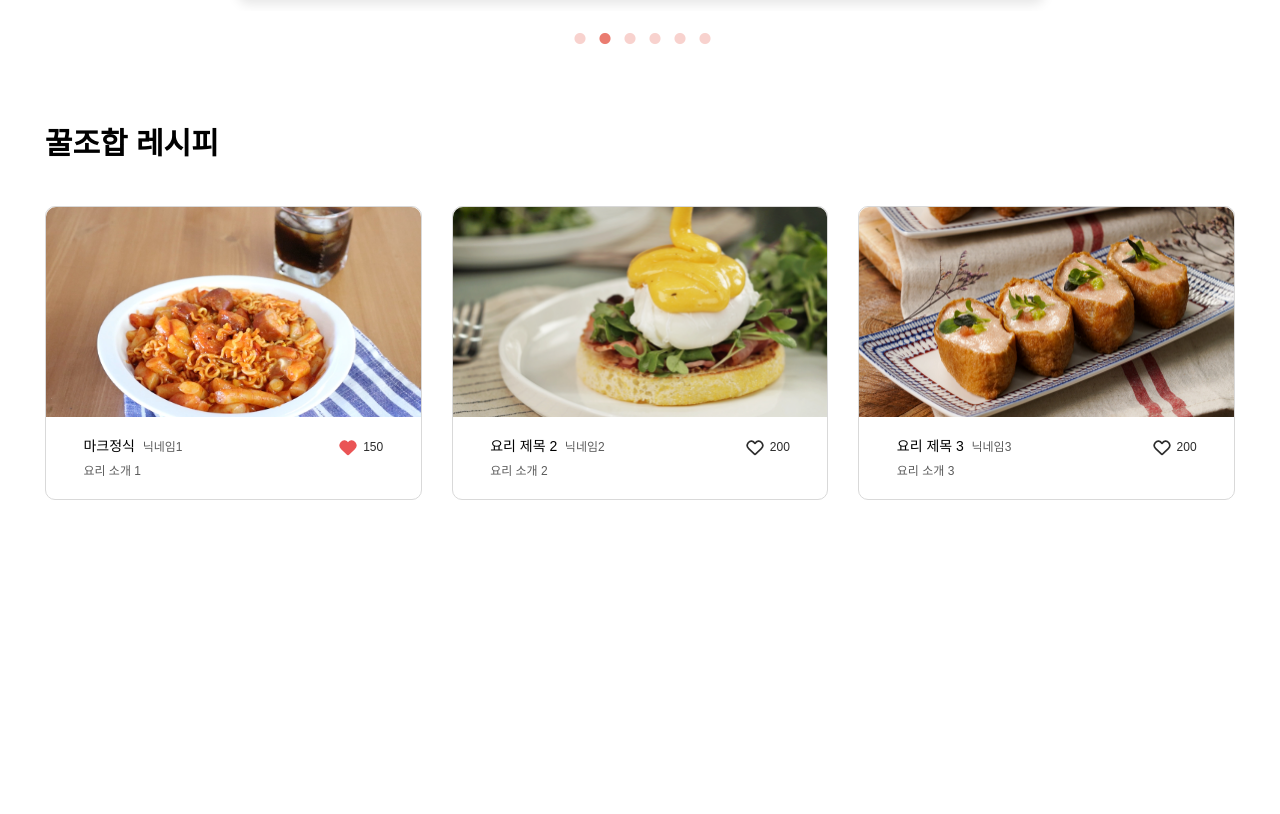
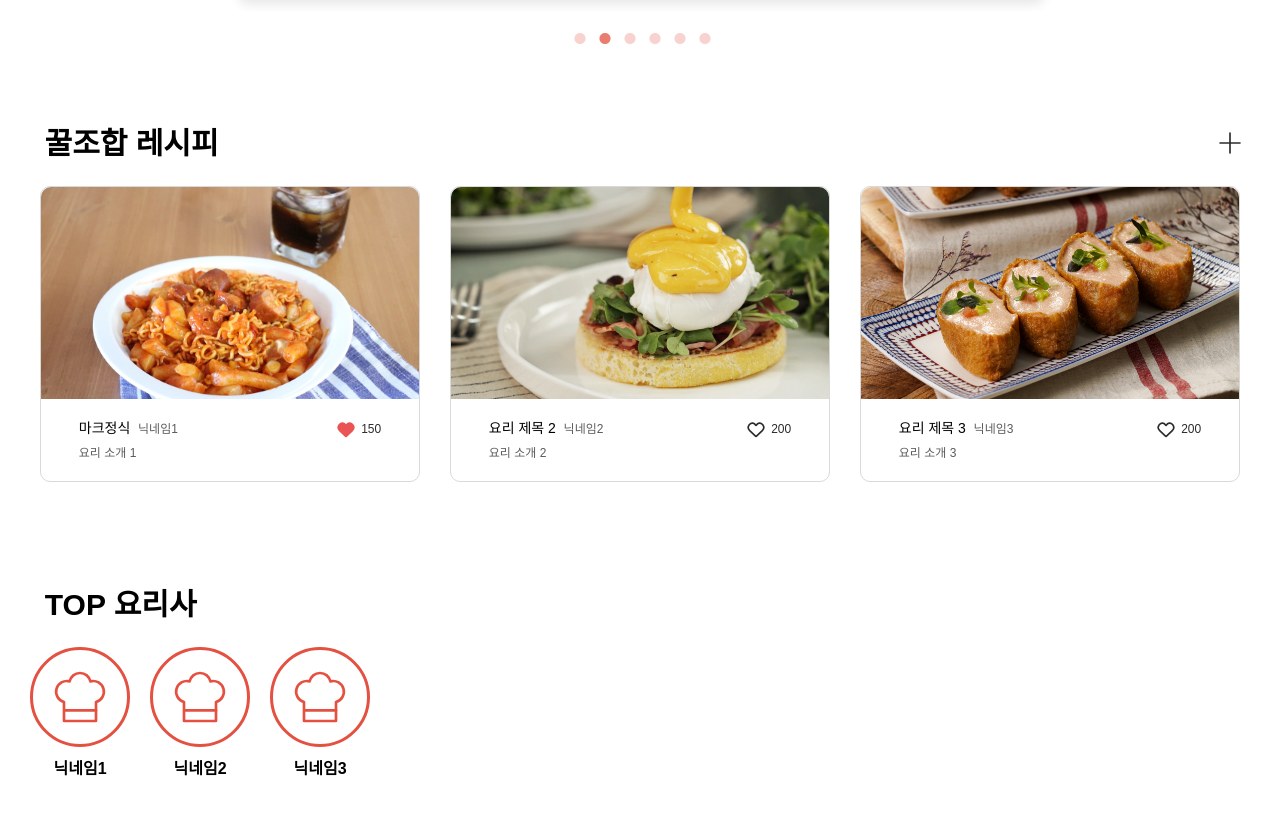
Before and after one commit to Foodlier/zb-foodlier, a React (Vite) app in the folder frontend/: page /main in a window 1280 px wide. Shown: the part 624-1438 px from the top of the page. Before the commit the page ends 1144 px from the top, so only its background shows below. Built offline with nearby package versions, Linux system fonts and the light colour scheme; a web font is replaced by a local one.

Commit message:
메인페이지  TOP 요리사 UI 구현

```diff
--- /dev/null
+++ b/frontend/src/components/chef/ChefData.ts
@@ -0,0 +1,25 @@
+export interface Chef {
+  chefId: string | number
+  nickname: string
+  imagePath: string
+}
+
+const chefData: Chef[] = [
+  {
+    chefId: 1,
+    nickname: '닉네임1',
+    imagePath: '/src/assets/chef.svg',
+  },
+  {
+    chefId: 2,
+    nickname: '닉네임2',
+    imagePath: '/src/assets/chef.svg',
+  },
+  {
+    chefId: 3,
+    nickname: '닉네임3',
+    imagePath: '/src/assets/chef.svg',
+  },
+]
+
+export default chefData
--- /dev/null
+++ b/frontend/src/components/chef/ChefItem.tsx
@@ -0,0 +1,26 @@
+import React, { useState } from 'react'
+import * as S from '../../styles/chef/ChefItem.styled'
+import { palette } from '../../constants/Styles'
+import styled from 'styled-components'
+
+interface ChefItemProps {
+  chefId: string | number
+  nickname: string
+  imagePath: string
+}
+
+const ChefItem: React.FC<ChefItemProps> = ({
+  chefId,
+  imagePath,
+  nickname,
+}) => {
+
+  return (
+    <S.Container>
+      <S.Image src={imagePath} />
+      <S.Nickname>{nickname}</S.Nickname>
+    </S.Container>
+  )
+}
+
+export default ChefItem
--- a/frontend/src/components/search/MoSearch.tsx
+++ b/frontend/src/components/search/MoSearch.tsx
@@ -1,5 +1,6 @@
 import React from 'react'
 import styled from 'styled-components'
+import * as S from '../../styles/search/MoSearch.styled'
 import SearchBar from './SearchBar'
 import useIcon from '../../hooks/useIcon'
 import { breakpoints, palette } from '../../constants/Styles'
@@ -7,53 +8,6 @@ import { breakpoints, palette } from '../../constants/Styles'
 interface MoSearchProps {
   setIsMoSearchOpen: (isOpen: boolean) => void
 }
-
-const MoSearchContainer = styled.div`
-  position: fixed;
-  display: flex;
-  flex-direction: column;
-  top: 0;
-  right: 0;
-  bottom: 0;
-  left: 0;
-  width: 100%;
-  height: 100%;
-  background-color: ${palette.white};
-  z-index: 100;
-  overflow-y: scroll;
-
-  ${breakpoints.large} {
-    display: none;
-  }
-`
-
-const SearchHeader = styled.section`
-  display: flex;
-  width: 100%;
-  height: 6rem;
-  box-shadow: 0.1rem 0.5rem 1.1rem ${palette.shadow};
-  margin-bottom: 5rem;
-`
-
-const CloseButton = styled.button`
-  padding: 0rem 2rem;
-  border: none;
-  cursor: pointer;
-`
-
-const SearchHeaderTxt = styled.div`
-  display: flex;
-  position: relative;
-  left: 50%;
-  transform: translate(-25%);
-  width: 100%;
-  align-items: center;
-  font-size: 2rem;
-
-  & > p {
-    font-weight: 600;
-  }
-`
 
 const MoSearch: React.FC<MoSearchProps> = ({ setIsMoSearchOpen }) => {
   const { IcPrevLight } = useIcon()
@@ -67,17 +21,17 @@ const MoSearch: React.FC<MoSearchProps> = ({ setIsMoSearchOpen }) => {
   }
 
   return (
-    <MoSearchContainer>
-      <SearchHeader>
-        <CloseButton type="button" onClick={closeMoSearch}>
+    <S.MoSearchContainer>
+      <S.SearchHeader>
+        <S.CloseButton type="button" onClick={closeMoSearch}>
           <IcPrevLight size={5} color={palette.textPrimary} />
-        </CloseButton>
-        <SearchHeaderTxt>
+        </S.CloseButton>
+        <S.SearchHeaderTxt>
           <p>검색</p>
-        </SearchHeaderTxt>
-      </SearchHeader>
+        </S.SearchHeaderTxt>
+      </S.SearchHeader>
       <SearchBar onSearch={handleSearch} />
-    </MoSearchContainer>
+    </S.MoSearchContainer>
   )
 }
 
--- a/frontend/src/components/search/SearchBar.tsx
+++ b/frontend/src/components/search/SearchBar.tsx
@@ -1,42 +1,12 @@
 import React, { useState } from 'react'
 import styled from 'styled-components'
 import useIcon from '../../hooks/useIcon'
-import { breakpoints, palette } from '../../constants/Styles'
+import * as S from '../../styles/search/SearchBar.styled'
+import { palette } from '../../constants/Styles'
 
 interface SearchBarProps {
   onSearch: (query: string) => void
 }
-
-const SearchForm = styled.form`
-  position: relative;
-  display: flex;
-  align-items: center;
-  padding: 0 5%;
-  margin: 1rem 2rem 0 2rem;
-
-  ${breakpoints.large} {
-    margin: 3rem 0 6rem;
-    padding: 2.6%;
-    border-radius: 1rem;
-  }
-`
-
-const SearchInput = styled.input`
-  position: absolute;
-  left: 0;
-  width: 100%;
-  flex: 1;
-  outline: 0;
-  border: 0.1rem solid ${palette.divider};
-  border-radius: 1rem;
-  padding: 1.8rem 2rem;
-  box-shadow: 0.1rem 0.5rem 1.1rem ${palette.shadow};
-`
-
-const SearchButton = styled.button`
-  position: absolute;
-  right: 2rem;
-`
 
 const SearchBar: React.FC<SearchBarProps> = ({ onSearch }) => {
   const { IcSearch } = useIcon()
@@ -48,17 +18,17 @@ const SearchBar: React.FC<SearchBarProps> = ({ onSearch }) => {
   }
 
   return (
-    <SearchForm onSubmit={handleSubmit}>
-      <SearchInput
+    <S.SearchForm onSubmit={handleSubmit}>
+      <S.SearchInput
         type="text"
         placeholder="Search"
         value={text}
         onChange={e => setText(e.target.value)}
       />
-      <SearchButton type="submit">
+      <S.SearchButton type="submit">
         <IcSearch size={3} color={palette.textPrimary} />
-      </SearchButton>
-    </SearchForm>
+      </S.SearchButton>
+    </S.SearchForm>
   )
 }
 
--- a/frontend/src/pages/MainPage.tsx
+++ b/frontend/src/pages/MainPage.tsx
@@ -1,77 +1,47 @@
 import React from 'react'
 import styled from 'styled-components'
+import * as S from '../styles/MainPage.styled'
 import SlickSlider from '../components/slider/Slider'
 import { slides } from '../components/slider/Slide'
-import { breakpoints } from '../constants/Styles'
+import { palette } from '../constants/Styles'
+import useIcon from '../hooks/useIcon'
+import Header from '../components/Header'
 import WebSearch from '../components/search/WebSearch'
 import RecipeItem from '../components/recipe/RecipeItem'
 import RecipeData from '../components/recipe/RecipeData'
-import Header from '../components/Header'
+import ChefItem from '../components/chef/ChefItem'
+import ChefData from '../components/chef/ChefData'
 
-const SlickContainer = styled.section`
-  margin-top: 3rem;
-`
-
-const Tit = styled.h1`
-  font-size: 2.5rem;
-  font-weight: 800;
-  padding: 0 2%;
-
-  ${breakpoints.large} {
-    font-size: 3rem;
-  }
-`
-
-const WebSearchWrapper = styled.div`
-  display: none;
-
-  ${breakpoints.large} {
-    display: block;
-  }
-`
-
-const WebSearchContainer = styled.div`
-  padding: 0 5%;
-`
-
-const RecipeContainer = styled.section``
-const RecipeTit = styled.section``
-const RecipeList = styled.section`
-  flex-direction: column;
-  display: flex;
-  padding: 0 1rem;
-  margin-top: 2rem;
-
-  ${breakpoints.large} {
-    flex-direction: row;
-  }
-`
 
 const MainPage = () => {
+  const { IcAddLight } = useIcon()
+
   const handleSearch = (query: string) => {
     console.log(`WebSearch에서 검색: ${query}`)
   }
+
   return (
     <>
       {/* 헤더 */}
       <Header />
       {/* 검색 */}
-      <WebSearchWrapper>
-        <WebSearchContainer>
+      <S.WebSearchWrapper>
+        <S.WebSearchContainer>
           <WebSearch onSearch={handleSearch} />
-        </WebSearchContainer>
-      </WebSearchWrapper>
+        </S.WebSearchContainer>
+      </S.WebSearchWrapper>
       {/* 배너 */}
-      <SlickContainer>
-        <Tit>오늘 이 요리 어때요?</Tit>
+      <S.SlickContainer>
+        <S.Tit>오늘 이 요리 어때요?</S.Tit>
         <SlickSlider slides={slides} />
-      </SlickContainer>
+      </S.SlickContainer>
       {/* 레시피 */}
-      <RecipeContainer>
-        <RecipeTit>
-          <Tit>꿀조합 레시피</Tit>
-        </RecipeTit>
-        <RecipeList>
+      <S.RecipeContainer>
+        <S.RecipeTit>
+          <S.Tit>꿀조합 레시피</S.Tit>
+          <IcAddLight size={4} color={palette.textPrimary} />
+        </S.RecipeTit>
+        <S.RecipeList>
           {RecipeData.map(data => (
             <RecipeItem
               key={`recipe-${data.recipeId}`}
@@ -84,8 +54,24 @@ const MainPage = () => {
               isLike={data.isLike}
             />
           ))}
-        </RecipeList>
-      </RecipeContainer>
+        </S.RecipeList>
+      </S.RecipeContainer>
+      {/* TOP 요리사 */}
+      <S.ChefContainer>
+        <S.ChefTit>
+          <S.Tit>TOP 요리사</S.Tit>
+        </S.ChefTit>
+        <S.ChefList>
+        {ChefData.map(data => (
+            <ChefItem
+              key={`chef-${data.chefId}`}
+              chefId={data.chefId}
+              nickname={data.nickname}
+              imagePath={data.imagePath}
+            />
+          ))}
+        </S.ChefList>
+      </S.ChefContainer>
     </>
   )
 }
--- /dev/null
+++ b/frontend/src/styles/MainPage.styled.ts
@@ -0,0 +1,61 @@
+import styled from 'styled-components'
+import { breakpoints } from '../constants/Styles'
+
+export const SlickContainer = styled.section`
+  margin-top: 3rem;
+`
+
+export const Tit = styled.h1`
+  font-size: 2.5rem;
+  font-weight: 800;
+  padding: 0 2%;
+
+  ${breakpoints.large} {
+    font-size: 3rem;
+  }
+`
+
+export const WebSearchWrapper = styled.div`
+  display: none;
+
+  ${breakpoints.large} {
+    display: block;
+  }
+`
+
+export const WebSearchContainer = styled.div`
+  padding: 0 5%;
+`
+
+export const RecipeContainer = styled.section`
+  margin-bottom: 5rem;
+
+  ${breakpoints.large} {
+    margin-bottom: 10rem;
+  }
+`
+export const RecipeTit = styled.section`
+    display: flex;
+    justify-content: space-between;
+    align-items: center;
+    padding-right: 1rem;
+  `
+export const RecipeList = styled.section`
+  flex-direction: column;
+  display: flex;
+  padding: 0 1rem;
+  margin-top: 2rem;
+
+  ${breakpoints.large} {
+    flex-direction: row;
+    padding: 0 0.5rem;
+  }
+`
+export const ChefContainer = styled.section`
+  padding-bottom: 10rem;
+`
+export const ChefTit = styled.section``
+export const ChefList = styled.section`
+  display: flex;
+  margin: 2rem 1rem 0;
+`
--- /dev/null
+++ b/frontend/src/styles/chef/ChefItem.styled.ts
@@ -0,0 +1,23 @@
+import styled from 'styled-components'
+import { palette } from '../../constants/Styles'
+
+export const Container = styled.section`
+  display: flex;
+  flex-direction: column;
+  align-items: center;
+  margin-right: 2rem;
+`
+export const Image = styled.img`
+  width: 10rem;
+  height: auto;
+  max-width: 100%;
+  max-height: 10rem;
+  border-radius: 50%;
+  border: 0.3rem solid ${palette.main};
+  padding: 15%;
+
+`
+export const Nickname = styled.p`
+  margin-top: 1rem;
+  font-weight: 600;
+`
--- a/frontend/src/styles/recipe/RecipeItem.styled.ts
+++ b/frontend/src/styles/recipe/RecipeItem.styled.ts
@@ -14,7 +14,7 @@ export const Container = styled.div`
     width: clamp(40rem, 50vw, 50vw);
     flex-direction: column;
     padding: 0;
-    margin: 2rem 1.5rem;
+    margin: 0 1.5rem;
   }
 `
 
@@ -49,8 +49,9 @@ export const Image = styled.img`
   width: 8rem;
   height: 8rem;
   background-color: ${palette.divider};
-  margin-right: 1rem;
+  margin-right: 2rem;
   border-radius: 1rem;
+  object-fit: cover;
 
   ${breakpoints.large} {
     width: 100%;
@@ -59,7 +60,6 @@ export const Image = styled.img`
     border-radius: 1rem 1rem 0 0;
     margin: 0;
   }
-
 `
 
 export const WrapContent = styled.div`
--- /dev/null
+++ b/frontend/src/styles/search/MoSearch.styled.ts
@@ -0,0 +1,49 @@
+import styled from 'styled-components'
+import { breakpoints, palette } from '../../constants/Styles'
+
+export const MoSearchContainer = styled.div`
+  position: fixed;
+  display: flex;
+  flex-direction: column;
+  top: 0;
+  right: 0;
+  bottom: 0;
+  left: 0;
+  width: 100%;
+  height: 100%;
+  background-color: ${palette.white};
+  z-index: 100;
+  overflow-y: scroll;
+
+  ${breakpoints.large} {
+    display: none;
+  }
+`
+
+export const SearchHeader = styled.section`
+  display: flex;
+  width: 100%;
+  height: 6rem;
+  box-shadow: 0.1rem 0.5rem 1.1rem ${palette.shadow};
+  margin-bottom: 5rem;
+`
+
+export const CloseButton = styled.button`
+  padding: 0rem 2rem;
+  border: none;
+  cursor: pointer;
+`
+
+export const SearchHeaderTxt = styled.div`
+  display: flex;
+  position: relative;
+  left: 50%;
+  transform: translate(-25%);
+  width: 100%;
+  align-items: center;
+  font-size: 2rem;
+
+  & > p {
+    font-weight: 600;
+  }
+`
--- /dev/null
+++ b/frontend/src/styles/search/SearchBar.styled.ts
@@ -0,0 +1,33 @@
+import styled from 'styled-components'
+import { breakpoints, palette } from '../../constants/Styles'
+
+export const SearchForm = styled.form`
+  position: relative;
+  display: flex;
+  align-items: center;
+  padding: 0 5%;
+  margin: 1rem 2rem 0 2rem;
+
+  ${breakpoints.large} {
+    margin: 3rem 0 6rem;
+    padding: 2.6%;
+    border-radius: 1rem;
+  }
+`
+
+export const SearchInput = styled.input`
+  position: absolute;
+  left: 0;
+  width: 100%;
+  flex: 1;
+  outline: 0;
+  border: 0.1rem solid ${palette.divider};
+  border-radius: 1rem;
+  padding: 1.8rem 2rem;
+  box-shadow: 0.1rem 0.5rem 1.1rem ${palette.shadow};
+`
+
+export const SearchButton = styled.button`
+  position: absolute;
+  right: 2rem;
+`
```
Also changed, not shown: frontend/src/assets/chef.svg (added).
